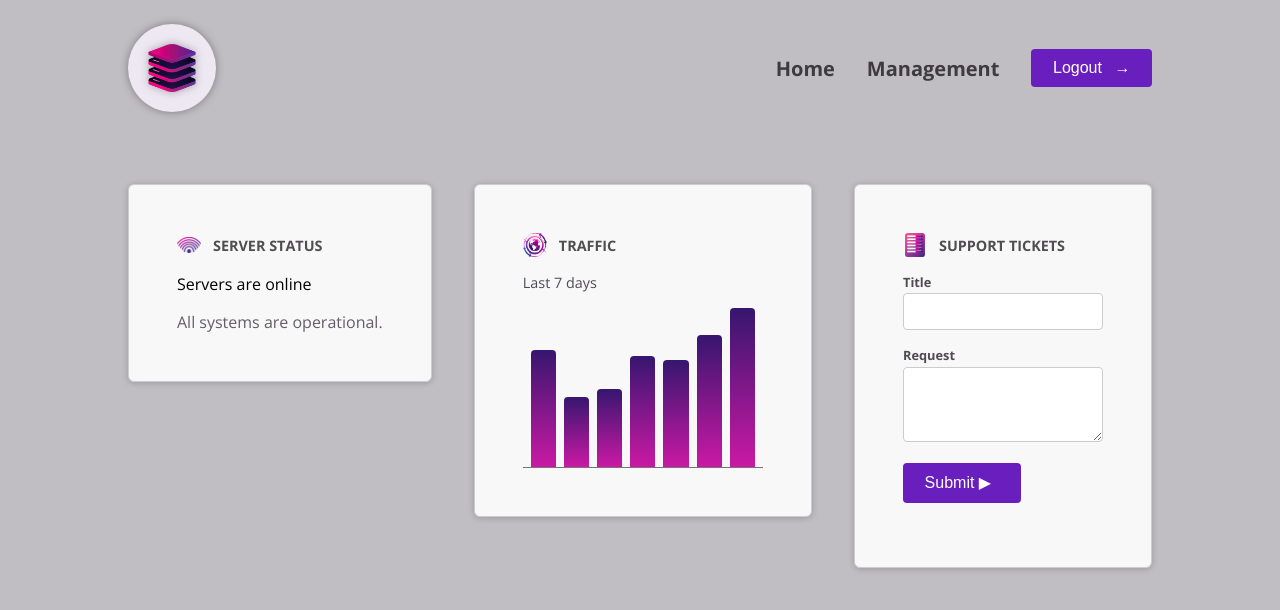
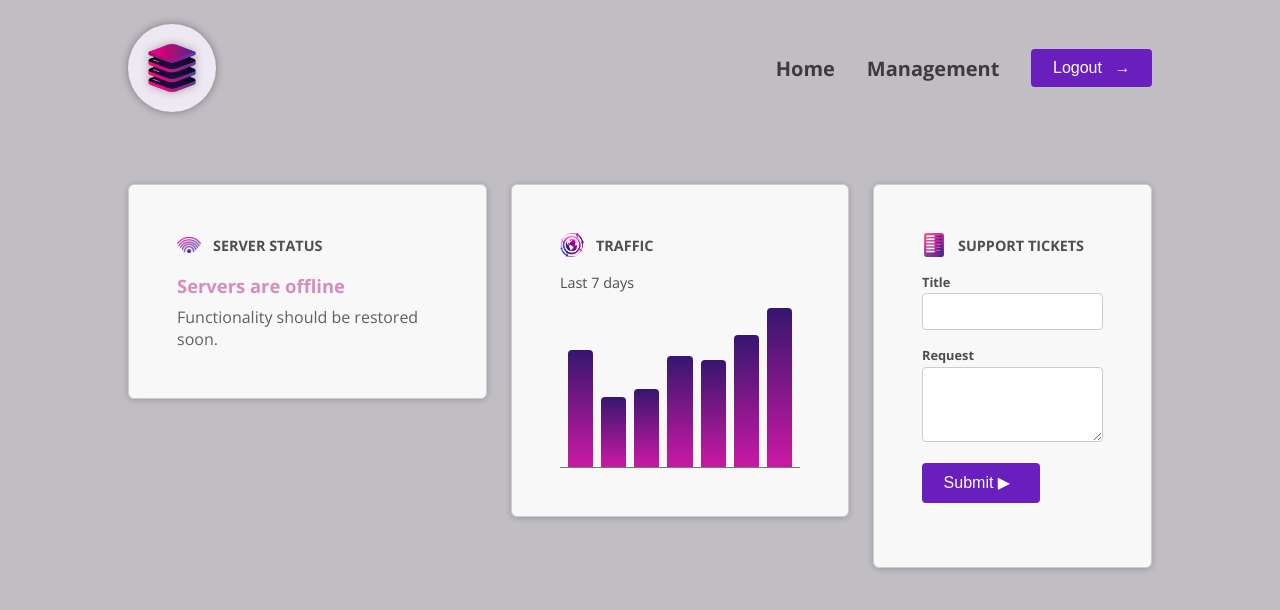
Before and after one commit to iqranaz-10p/Angular-Guide, an Angular app: page / in a window 1280 px wide. Shown: the top 610 px of the page. Built offline with nearby package versions, Linux system fonts and the light colour scheme.

Commit message:
added dynamic class binding

```diff
--- a/src/app/dashboard/server-status/server-status.component.html
+++ b/src/app/dashboard/server-status/server-status.component.html
@@ -1,3 +1,9 @@
+      <div [class]="{
+        status: true,
+        'status-online': currentStatus === 'online',
+        'status-offline': currentStatus === 'offline',
+        'status-unknown': currentStatus === 'unknown'
+      }">
       @if (currentStatus === 'online') {
         <p>Servers are online</p>
         <p>All systems are operational.</p>
@@ -8,3 +14,4 @@
         <p>Server status is unknown</p>
         <p>Fetching server status failed.</p>
       }
+    </div>
--- a/src/app/dashboard/server-status/server-status.component.ts
+++ b/src/app/dashboard/server-status/server-status.component.ts
@@ -9,6 +9,19 @@
 })
 export class ServerStatusComponent {
 
-  currentStatus = 'online';
+  currentStatus: 'online' | 'offline' | 'unknown' = 'offline';
 
+  constructor() {
+    setInterval(() => {
+      const rnd = Math.random();
+
+      if (rnd < 0.5) {
+        this.currentStatus = 'online';
+      } else if (rnd < 0.9) {
+        this.currentStatus = 'offline';
+      } else {
+        this.currentStatus = 'unknown';
+      }
+    }, 5000);
+  }
 }
```
Also changed, not shown: notes.txt.
